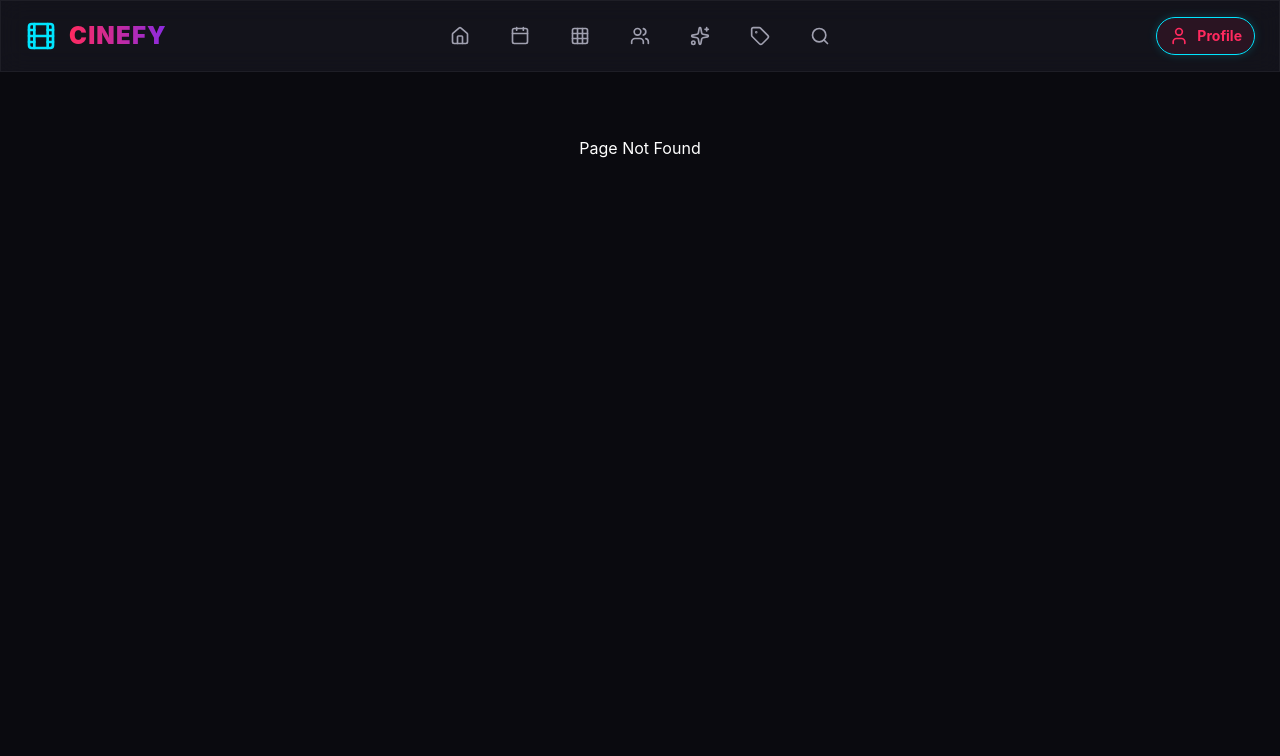
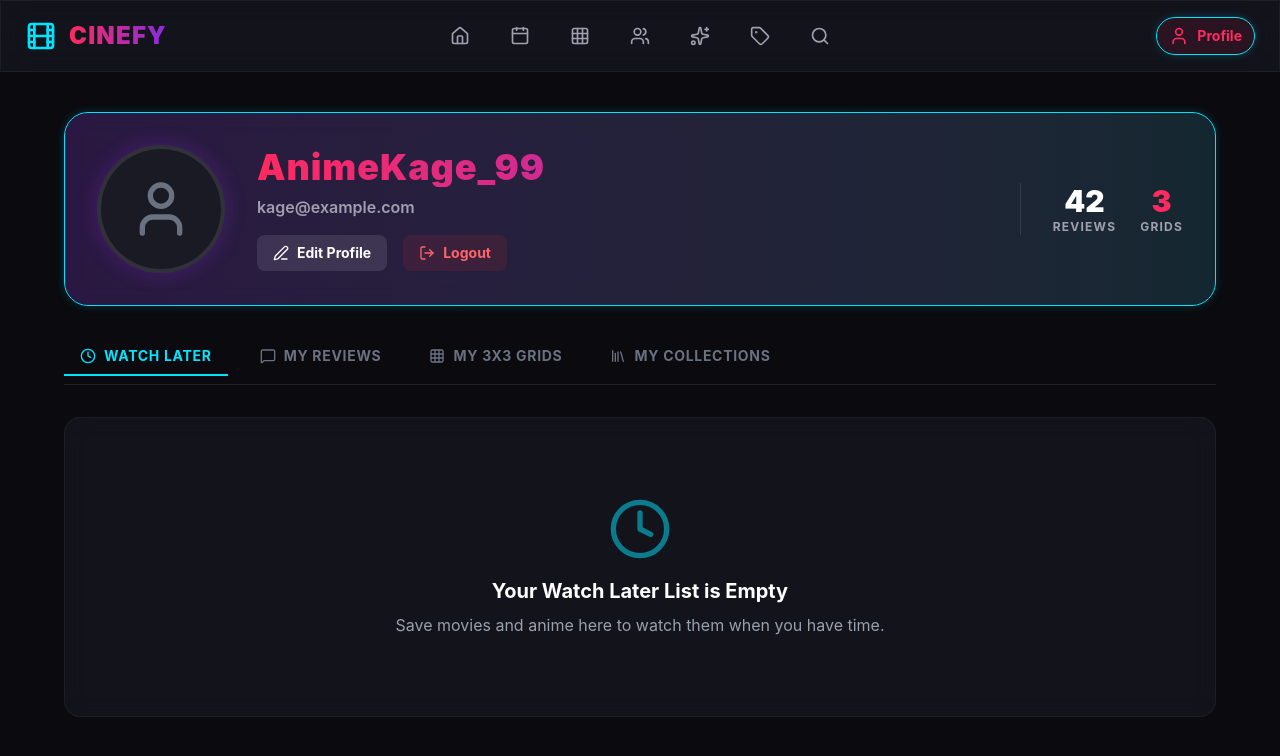
Before and after one commit to Aniketghosh2003/Cinefy, a React app in the folder frontend/: page /profile in a window 1280 px wide. Before the commit this address had no page. Shown: the top 756 px of the page. Built offline with nearby package versions, Linux system fonts and the light colour scheme; the HTML template or start-up script is replaced by a standard one.

Commit message:
feat: add user profile page and integrate into application routing

```diff
--- a/frontend/src/App.jsx
+++ b/frontend/src/App.jsx
@@ -10,6 +10,7 @@ import Grids from './pages/Grids';
 import Community from './pages/Community';
 import ContentDetails from './pages/ContentDetails';
 import PersonDetails from './pages/PersonDetails';
+import Profile from './pages/Profile';
 
 function App() {
   return (
@@ -25,6 +26,7 @@ function App() {
           <Route path="community" element={<Community />} />
           <Route path="details/:source/:id" element={<ContentDetails />} />
           <Route path="person/:source/:id" element={<PersonDetails />} />
+          <Route path="profile" element={<Profile />} />
           {/* We will add more routes here later */}
           <Route path="*" element={<div className="p-10 text-center">Page Not Found</div>} />
         </Route>
--- /dev/null
+++ b/frontend/src/pages/Profile.jsx
@@ -0,0 +1,148 @@
+import React, { useState } from 'react';
+import { User, Edit3, MessageSquare, Grid, Library, Clock, LogOut } from 'lucide-react';
+
+const Profile = () => {
+  const [activeTab, setActiveTab] = useState('watchlater');
+  const [isEditing, setIsEditing] = useState(false);
+
+  // Mock User Data for UI demonstration
+  const [user, setUser] = useState({
+    username: 'AnimeKage_99',
+    email: 'kage@example.com',
+    profilePic: null,
+  });
+
+  const handleEditToggle = () => setIsEditing(!isEditing);
+
+  return (
+    <div className="pb-20 max-w-6xl mx-auto mt-4">
+
+      {/* Top Profile Header */}
+      <div className="relative glass-panel rounded-3xl p-8 mb-10 overflow-hidden neon-border">
+        <div className="absolute inset-0 bg-gradient-to-r from-[var(--color-anime-purple)]/20 to-[var(--color-electric-cyan)]/10" />
+
+        <div className="relative z-10 flex flex-col md:flex-row items-center gap-8">
+
+          {/* Profile Picture & Edit Overlay */}
+          <div className="relative group cursor-pointer w-32 h-32 flex-shrink-0">
+            <div className="w-full h-full rounded-full overflow-hidden border-4 border-white/10 bg-[var(--color-surface)] flex items-center justify-center shadow-[0_0_20px_rgba(138,43,226,0.3)]">
+              {user.profilePic ? (
+                <img src={user.profilePic} className="w-full h-full object-cover" alt="Profile" />
+              ) : (
+                <User className="w-16 h-16 text-gray-500" />
+              )}
+            </div>
+            {isEditing && (
+              <div className="absolute inset-0 bg-black/60 rounded-full flex items-center justify-center opacity-0 group-hover:opacity-100 transition-opacity">
+                <Edit3 className="w-6 h-6 text-white" />
+              </div>
+            )}
+          </div>
+
+          {/* User Info */}
+          <div className="flex-1 text-center md:text-left">
+            {isEditing ? (
+              <div className="flex flex-col gap-3 max-w-sm">
+                <input
+                  type="text"
+                  value={user.username}
+                  onChange={(e) => setUser({...user, username: e.target.value})}
+                  className="bg-black/50 border border-[var(--color-electric-cyan)] rounded-lg px-4 py-2 text-xl font-bold text-white focus:outline-none"
+                />
+                <button onClick={handleEditToggle} className="bg-[var(--color-electric-cyan)] text-black font-bold py-2 rounded-lg">Save Changes</button>
+              </div>
+            ) : (
+              <>
+                <h1 className="text-4xl font-black text-white mb-2 tracking-wide text-gradient">{user.username}</h1>
+                <p className="text-[var(--color-text-secondary)] font-semibold mb-4">{user.email}</p>
+                <div className="flex items-center justify-center md:justify-start gap-4">
+                  <button onClick={handleEditToggle} className="flex items-center gap-2 px-4 py-2 bg-white/10 hover:bg-white/20 rounded-lg text-sm font-bold transition-colors">
+                    <Edit3 className="w-4 h-4" /> Edit Profile
+                  </button>
+                  <button className="flex items-center gap-2 px-4 py-2 bg-red-500/10 hover:bg-red-500/20 text-red-400 rounded-lg text-sm font-bold transition-colors">
+                    <LogOut className="w-4 h-4" /> Logout
+                  </button>
+                </div>
+              </>
+            )}
+          </div>
+
+          {/* Stats */}
+          <div className="hidden lg:flex gap-6 border-l border-white/10 pl-8">
+             <div className="text-center">
+               <div className="text-3xl font-black text-white">42</div>
+               <div className="text-xs text-[var(--color-text-secondary)] uppercase tracking-widest font-bold">Reviews</div>
+             </div>
+             <div className="text-center">
+               <div className="text-3xl font-black text-[var(--color-neon-pink)]">3</div>
+               <div className="text-xs text-[var(--color-text-secondary)] uppercase tracking-widest font-bold">Grids</div>
+             </div>
+          </div>
+        </div>
+      </div>
+
+      {/* Profile Tabs */}
+      <div className="flex flex-wrap gap-4 mb-8 border-b border-white/10 pb-2">
+        <button
+          onClick={() => setActiveTab('watchlater')}
+          className={`pb-2 px-4 text-sm font-bold uppercase tracking-wider transition-colors border-b-2 flex items-center gap-2 ${activeTab === 'watchlater' ? 'text-[var(--color-electric-cyan)] border-[var(--color-electric-cyan)]' : 'text-gray-500 border-transparent hover:text-white'}`}
+        >
+          <Clock className="w-4 h-4" /> Watch Later
+        </button>
+        <button
+          onClick={() => setActiveTab('reviews')}
+          className={`pb-2 px-4 text-sm font-bold uppercase tracking-wider transition-colors border-b-2 flex items-center gap-2 ${activeTab === 'reviews' ? 'text-[var(--color-neon-pink)] border-[var(--color-neon-pink)]' : 'text-gray-500 border-transparent hover:text-white'}`}
+        >
+          <MessageSquare className="w-4 h-4" /> My Reviews
+        </button>
+        <button
+          onClick={() => setActiveTab('grids')}
+          className={`pb-2 px-4 text-sm font-bold uppercase tracking-wider transition-colors border-b-2 flex items-center gap-2 ${activeTab === 'grids' ? 'text-[var(--color-anime-purple)] border-[var(--color-anime-purple)]' : 'text-gray-500 border-transparent hover:text-white'}`}
+        >
+          <Grid className="w-4 h-4" /> My 3x3 Grids
+        </button>
+        <button
+          onClick={() => setActiveTab('collections')}
+          className={`pb-2 px-4 text-sm font-bold uppercase tracking-wider transition-colors border-b-2 flex items-center gap-2 ${activeTab === 'collections' ? 'text-white border-white' : 'text-gray-500 border-transparent hover:text-white'}`}
+        >
+          <Library className="w-4 h-4" /> My Collections
+        </button>
+      </div>
+
+      {/* Tab Content Areas (Placeholders for UI completeness) */}
+      <div className="glass-panel rounded-2xl p-10 text-center min-h-[300px] flex flex-col items-center justify-center">
+        {activeTab === 'watchlater' && (
+          <>
+            <Clock className="w-16 h-16 text-[var(--color-electric-cyan)] mb-4 opacity-50" />
+            <h3 className="text-xl font-bold text-white mb-2">Your Watch Later List is Empty</h3>
+            <p className="text-gray-400">Save movies and anime here to watch them when you have time.</p>
+          </>
+        )}
+        {activeTab === 'reviews' && (
+          <>
+            <MessageSquare className="w-16 h-16 text-[var(--color-neon-pink)] mb-4 opacity-50" />
+            <h3 className="text-xl font-bold text-white mb-2">No Reviews Yet</h3>
+            <p className="text-gray-400">You haven't rated anything. Go to a movie page and drop a Cenify Meter review!</p>
+          </>
+        )}
+        {activeTab === 'grids' && (
+          <>
+            <Grid className="w-16 h-16 text-[var(--color-anime-purple)] mb-4 opacity-50" />
+            <h3 className="text-xl font-bold text-white mb-2">No 3x3 Grids Created</h3>
+            <p className="text-gray-400">Show off your ultimate top 9 favorites by creating a grid.</p>
+          </>
+        )}
+        {activeTab === 'collections' && (
+          <>
+            <Library className="w-16 h-16 text-white mb-4 opacity-50" />
+            <h3 className="text-xl font-bold text-white mb-2">No Collections Found</h3>
+            <p className="text-gray-400">Create custom lists like "Best Horror" or "Anime Watch Order".</p>
+          </>
+        )}
+      </div>
+
+    </div>
+  );
+};
+
+export default Profile;
```
